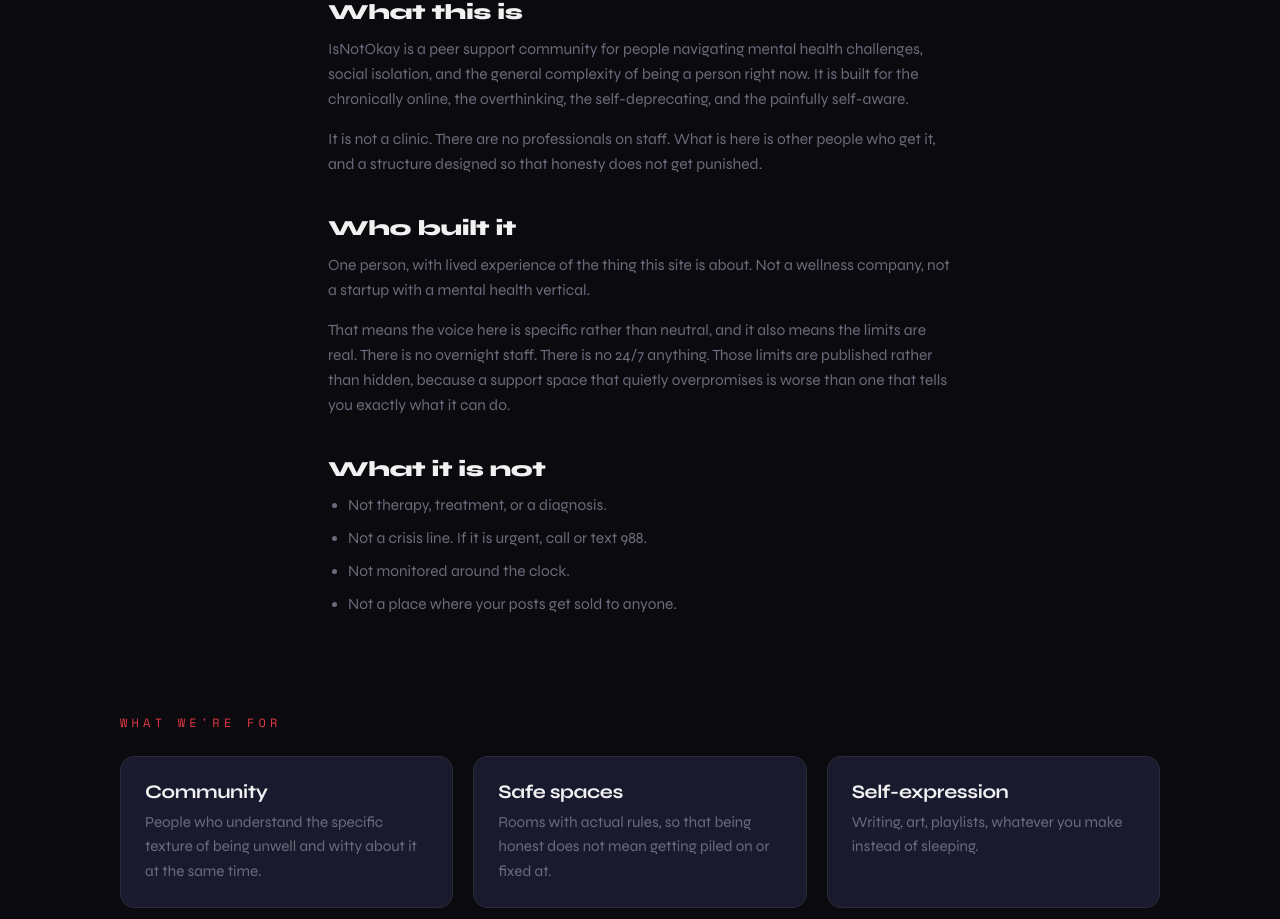
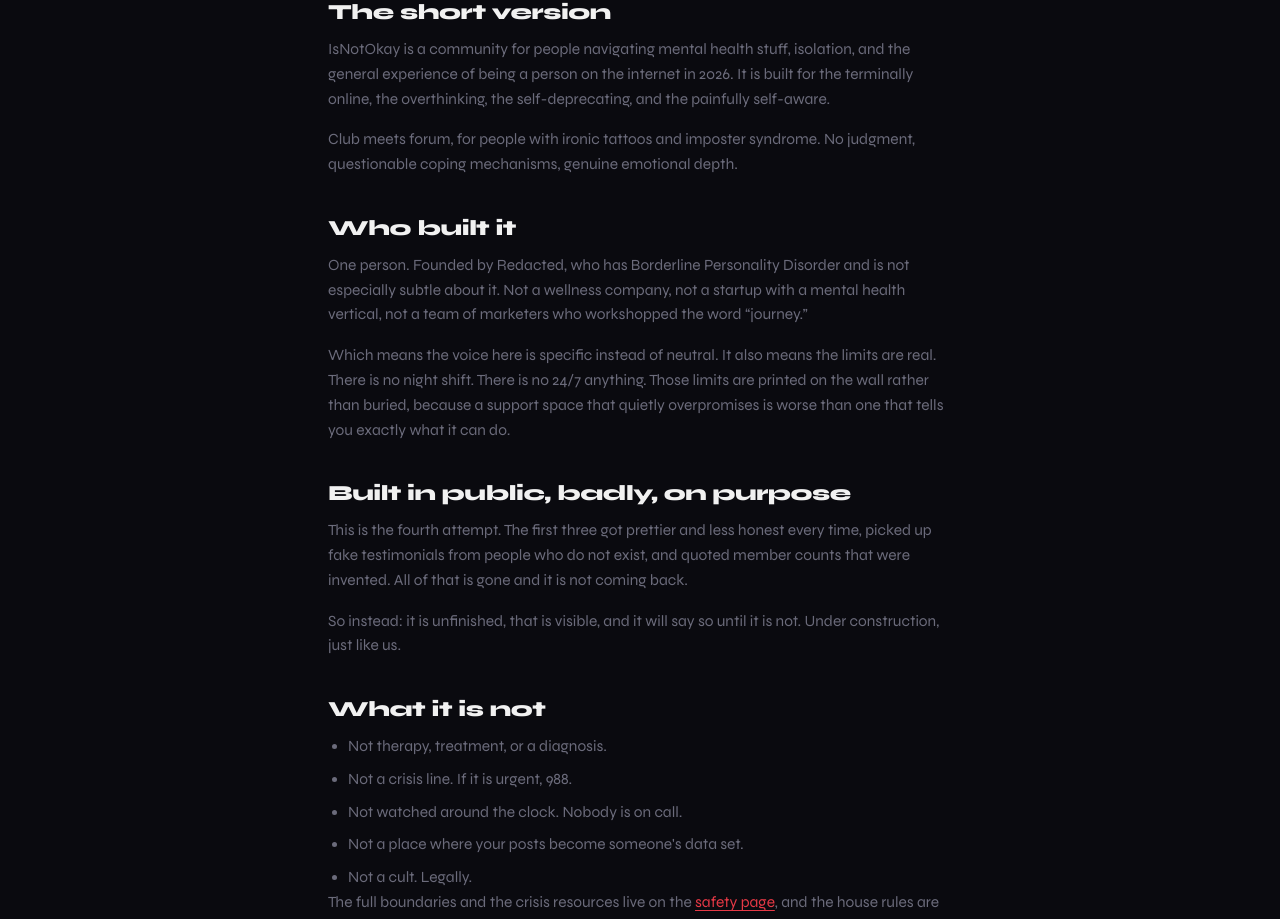
Before and after one commit to Redacted-Syntax/isnotokay, a React (Vite) app: page /about in a window 1280 px wide. Shown: the part 654-1573 px from the top of the page. Built offline with nearby package versions, Linux system fonts and the light colour scheme.

Commit message:
Rewrite copy in the 2024 voice - kill the wellness-brand tone

```diff
--- a/src/pages/About.jsx
+++ b/src/pages/About.jsx
@@ -1,3 +1,4 @@
+import { Link } from "react-router-dom";
 import PageHeader from "../components/PageHeader.jsx";
 import Card from "../components/Card.jsx";
 
@@ -6,75 +7,99 @@
     <>
       <PageHeader
         label="About"
-        title="A space for the beautifully unhinged"
-        lede="Connect with others who understand that sometimes, not being okay is perfectly normal."
+        title="A cry for help in the form of HTML"
+        lede="Connect with people who understand that sometimes not being okay is just Tuesday."
       />
 
       <section className="section" style={{ paddingTop: 0 }}>
         <div className="wrap prose">
-          <h2>What this is</h2>
+          <h2>The short version</h2>
           <p>
-            IsNotOkay is a peer support community for people navigating mental
-            health challenges, social isolation, and the general complexity of
-            being a person right now. It is built for the chronically online, the
+            IsNotOkay is a community for people navigating mental health stuff,
+            isolation, and the general experience of being a person on the
+            internet in 2026. It is built for the terminally online, the
             overthinking, the self-deprecating, and the painfully self-aware.
           </p>
           <p>
-            It is not a clinic. There are no professionals on staff. What is here
-            is other people who get it, and a structure designed so that
-            honesty does not get punished.
+            Club meets forum, for people with ironic tattoos and imposter
+            syndrome. No judgment, questionable coping mechanisms, genuine
+            emotional depth.
           </p>
 
           <h2>Who built it</h2>
           <p>
-            One person, with lived experience of the thing this site is about.
-            Not a wellness company, not a startup with a mental health vertical.
+            One person. Founded by Redacted, who has Borderline Personality
+            Disorder and is not especially subtle about it. Not a wellness
+            company, not a startup with a mental health vertical, not a team of
+            marketers who workshopped the word &ldquo;journey.&rdquo;
           </p>
           <p>
-            That means the voice here is specific rather than neutral, and it
-            also means the limits are real. There is no overnight staff. There is
-            no 24/7 anything. Those limits are published rather than hidden,
+            Which means the voice here is specific instead of neutral. It also
+            means the limits are real. There is no night shift. There is no 24/7
+            anything. Those limits are printed on the wall rather than buried,
             because a support space that quietly overpromises is worse than one
             that tells you exactly what it can do.
+          </p>
+
+          <h2>Built in public, badly, on purpose</h2>
+          <p>
+            This is the fourth attempt. The first three got prettier and less
+            honest every time, picked up fake testimonials from people who do
+            not exist, and quoted member counts that were invented. All of that
+            is gone and it is not coming back.
+          </p>
+          <p>
+            So instead: it is unfinished, that is visible, and it will say so
+            until it is not. Under construction, just like us.
           </p>
 
           <h2>What it is not</h2>
           <ul>
             <li>Not therapy, treatment, or a diagnosis.</li>
-            <li>Not a crisis line. If it is urgent, call or text 988.</li>
-            <li>Not monitored around the clock.</li>
-            <li>Not a place where your posts get sold to anyone.</li>
+            <li>Not a crisis line. If it is urgent, 988.</li>
+            <li>Not watched around the clock. Nobody is on call.</li>
+            <li>Not a place where your posts become someone&apos;s data set.</li>
+            <li>Not a cult. Legally.</li>
           </ul>
+
+          <p>
+            The full boundaries and the crisis resources live on the{" "}
+            <Link to="/welcome">safety page</Link>, and the house rules are in
+            the <Link to="/guidelines">guidelines</Link>.
+          </p>
         </div>
       </section>
 
       <section className="section" style={{ paddingTop: 0 }}>
         <div className="wrap">
           <span className="label" style={{ marginBottom: "1.5rem" }}>
-            What we&apos;re for
+            The point of it
           </span>
 
           <div className="grid">
-            <Card title="Community">
+            <Card title="People who get it">
               <p>
-                People who understand the specific texture of being unwell and
-                witty about it at the same time.
+                The specific relief of not having to explain from scratch. Others
+                who know the texture of being unwell and funny about it at the
+                same time.
               </p>
             </Card>
-            <Card title="Safe spaces">
+            <Card title="Rooms with rules">
               <p>
-                Rooms with actual rules, so that being honest does not mean
-                getting piled on or fixed at.
+                Moderated, so that vulnerability is protected instead of
+                harvested. Nobody gets to treat your bad week as content.
               </p>
             </Card>
-            <Card title="Self-expression">
+            <Card title="Somewhere to put it">
               <p>
-                Writing, art, playlists, whatever you make instead of sleeping.
+                Writing, art, playlists, whatever you make at 3am. Self-expression
+                without a follower count attached.
               </p>
             </Card>
             <Card title="Merch with meaning">
               <p>
-                The shop funds the space. Support itself stays free, always.
+                Wear your truth. The shop pays for the room, which is how the
+                room stays free.
               </p>
             </Card>
           </div>
--- a/src/pages/Home.jsx
+++ b/src/pages/Home.jsx
@@ -33,15 +33,15 @@
           </h1>
 
           <p className="lede anim-up-3" style={{ marginTop: "1.5rem" }}>
-            A space for people who are not okay and need a space to find their
-            okay. Painfully self-aware, terminally online, and just trying to
-            navigate this mess called life.
+            You found us. Or maybe we found you. Either way, welcome to the
+            mess. A space for people who are not okay and need somewhere to find
+            their okay.
           </p>
 
           <div className="row anim-up-4" style={{ marginTop: "2.5rem" }}>
-            <Button to="/welcome">Start here</Button>
-            <Button to="/about" variant="ghost">
-              What this is
+            <Button to="/about">What even is this</Button>
+            <Button to="/welcome" variant="ghost">
+              Safety first
             </Button>
           </div>
 
@@ -55,42 +55,50 @@
               color: "var(--text-muted)",
             }}
           >
-            Being built in public &middot; Not open yet
+            Under construction &middot; Just like us
           </p>
         </div>
       </section>
 
-      {/* ---------- WHAT MAKES US DIFFERENT ---------- */}
+      {/* ---------- WHAT EVEN IS THIS ---------- */}
       <section className="section">
         <div className="wrap">
           <span className="label" style={{ marginBottom: "1rem" }}>
-            What makes us different
+            What even is this
           </span>
-          <h2 style={{ marginBottom: "2.5rem" }}>
+          <h2 style={{ marginBottom: "1.5rem" }}>
             You can be smart, funny, online, and still not be okay.
           </h2>
 
+          <p className="lede" style={{ marginBottom: "2.5rem" }}>
+            A project. A club. A cry for help in the form of HTML. Pick your
+            poison. Think internet dive bar rather than wellness app: the lights
+            are low, nobody is going to ask if you have tried yoga, and the
+            merch is genuinely good.
+          </p>
+
           <div className="grid">
-            <Card title="Authenticity first">
+            <Card title="No highlight reel">
               <p>
-                No filters, no highlight reels, no toxic positivity. Just real
-                people sharing real experiences in a space where vulnerability
-                is valued.
+                Nobody here needs you to perform recovery to be allowed in.
+                &ldquo;Today was bad and I have no insight about it&rdquo; is a
+                complete sentence and a complete post.
               </p>
             </Card>
 
-            <Card title="Mental health focus">
+            <Card title="Dark humor, actual rules">
               <p>
-                We acknowledge the reality of mental health challenges and
-                create spaces where discussing them isn&apos;t taboo. It&apos;s
-                encouraged.
+                Gallows humor about your own life is the house language.
+                Encouraging someone else toward the edge is the thing that gets
+                you gone. There is a difference and this place will hold it.
               </p>
             </Card>
 
-            <Card title="Guardrails, not vibes">
+            <Card title="Not a clinic, not pretending">
               <p>
-                Dark humor is welcome. Encouraging anyone to hurt themselves is
-                not. There is a difference and this place will hold it.
+                No professionals on staff, no algorithm deciding what you need,
+                no chatbot doing a therapist impression. Just people who get it,
+                and honesty about what that can and cannot do.
               </p>
             </Card>
           </div>
@@ -105,9 +113,8 @@
           </span>
           <h2 style={{ marginBottom: "1rem" }}>Four rooms, one house</h2>
           <p className="lede" style={{ marginBottom: "2.5rem" }}>
-            Entry points, not clinical products pretending to know you better
-            than you do. None of them are open yet and this page will say so
-            until they are.
+            Doors, not diagnoses. None of them are open yet, and this page will
+            keep saying so until they are.
           </p>
 
           <div className="grid">
@@ -137,17 +144,17 @@
 
           <blockquote className="callout" style={{ maxWidth: "var(--max-read)" }}>
             <p style={{ fontSize: "1.05rem", color: "var(--text)" }}>
-              &ldquo;I built this because I was tired of pretending to be okay
-              when I wasn&apos;t, and tired of the places that wanted me to
-              perform recovery to be allowed in.&rdquo;
+              &ldquo;I got tired of pretending to be okay, and more tired of the
+              places that wanted me to perform being fine before they would let
+              me in.&rdquo;
             </p>
             <p style={{ marginTop: "1rem", fontSize: "0.85rem" }}>
-              Founder, IsNotOkay
+              Redacted, founder
             </p>
           </blockquote>
 
           <p className="lede" style={{ marginTop: "2rem" }}>
-            Self-awareness is not the same thing as self-rescue. You are allowed
+            Being self-aware is not the same as being rescued. You are allowed
             to be a work in progress in public.
           </p>
         </div>
@@ -159,11 +166,12 @@
           <span className="label" style={{ marginBottom: "1rem" }}>
             The list
           </span>
-          <h2 style={{ marginBottom: "1rem" }}>Want to know when it opens?</h2>
+          <h2 style={{ marginBottom: "1rem" }}>Get on the list</h2>
           <p className="lede" style={{ marginBottom: "2rem" }}>
-            No launch date, no countdown timer, no fake urgency. Leave an email
-            and you will hear from an actual person when there is an actual
-            room to walk into.
+            No launch date, no countdown, no fake urgency. Leave an email and
+            you will hear from an actual person once there is an actual room to
+            walk into. When it finally opens you will want to say you were here
+            before it got weird. It is already weird.
           </p>
 
           <WaitlistForm source="isnotokay.org" />
@@ -176,37 +184,44 @@
           <span className="label" style={{ marginBottom: "1rem" }}>
             Questions
           </span>
-          <h2>Frequently asked</h2>
+          <h2>Things people ask</h2>
 
-          <h2>What exactly is IsNotOkay?</h2>
+          <h2>So what is it, actually?</h2>
           <p>
-            A community platform built around mental health, authentic
-            self-expression, and genuine connection. It is a space for people who
-            feel isolated, misunderstood, or are navigating mental health
-            challenges.
+            A message board for people who are not okay. Rooms for different
+            flavors of not okay, a shop that pays the bills, and a rule set
+            designed so that being honest does not get you piled on or fixed
+            at.
           </p>
 
-          <h2>Is this a mental health service?</h2>
+          <h2>Is this therapy?</h2>
           <p>
-            No. We are not a substitute for professional mental health services.
-            We are a community that acknowledges and normalizes mental health
-            challenges, but we always encourage members to seek professional help
-            when needed. We aim to provide connection and a sense of belonging
-            alongside professional support, not instead of it.
+            No, and it is not a crisis line either. It is peer support, which
+            is the thing where other people who have been there say so out loud.
+            Good for feeling less alone. Bad for emergencies. Use both.
           </p>
 
-          <h2>Is my information private?</h2>
+          <h2>Who is behind it?</h2>
           <p>
-            We take privacy seriously. You will be able to participate with as
-            much or as little personal information as you are comfortable
-            sharing. We do not and will not sell user data.{" "}
-            <Link to="/health-data">Read how health data is handled.</Link>
+            One person with the diagnoses to prove it, building this in public
+            and learning the backend as she goes. Not a wellness startup, not a
+            company with a mental health vertical.{" "}
+            <Link to="/about">More on that here.</Link>
+          </p>
+
+          <h2>What happens to what I post?</h2>
+          <p>
+            It stays here. Nothing gets sold, nothing gets handed to advertisers,
+            no pixel is watching which room you opened.{" "}
+            <Link to="/health-data">The specifics are here</Link> and they are
+            written in English.
           </p>
 
           <h2>When does it open?</h2>
           <p>
-            No date yet, and you will not get a fake one. The moderation tools
-            have to exist before anyone is invited to be vulnerable here.
+            No date, and you will not be given a fake one. The tools that keep
+            people safe have to exist before anyone gets invited to be
+            vulnerable here. That is the whole holdup and it is the right one.
           </p>
         </div>
       </section>
--- a/src/pages/NotFound.jsx
+++ b/src/pages/NotFound.jsx
@@ -7,7 +7,7 @@
       <PageHeader
         label="Error 404"
         title="This page is also not okay"
-        lede="It is not here. Could be a typo, could be something that has not been built yet. Either way, not your fault."
+        lede="It is not here. Could be a typo, could be something that has not been built yet. Either way, not your fault. Relatable, honestly."
         center
       />
 
@@ -15,7 +15,7 @@
         <div className="wrap row">
           <Button to="/">Go home</Button>
           <Button to="/welcome" variant="ghost">
-            Start here instead
+            Safety page
           </Button>
         </div>
       </section>
```
Also changed, not shown: src/data/rooms.js (+5 -5 lines), src/pages/Join.jsx (+14 -11 lines), src/pages/Rooms.jsx (+12 -5 lines), src/pages/Store.jsx (+12 -6 lines).
